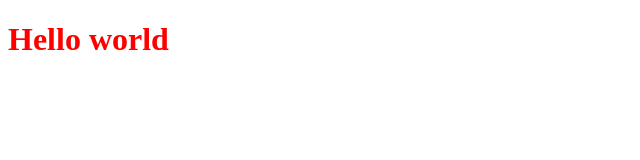
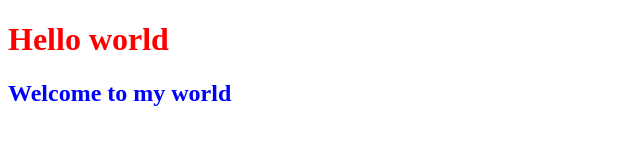
Before and after one commit to Zhailoobekov-Avtandil/my-site, a plain HTML site: page index.html in a window 1280 px wide. Shown: the whole page, without its empty margins (0-640 px from the left). Drawn offline with Linux system fonts and the light colour scheme.

Commit message:
Add title and color

```diff
--- a/index.html
+++ b/index.html
@@ -11,6 +11,7 @@
 
 <body>
     <h1>Hello world</h1>
+    <h2>Welcome to my world</h2>
 </body>
 
 </html>
--- a/styles.css
+++ b/styles.css
@@ -1,3 +1,7 @@
 h1 {
   color: red;
 }
+
+h2 {
+  color: blue;
+}
```
